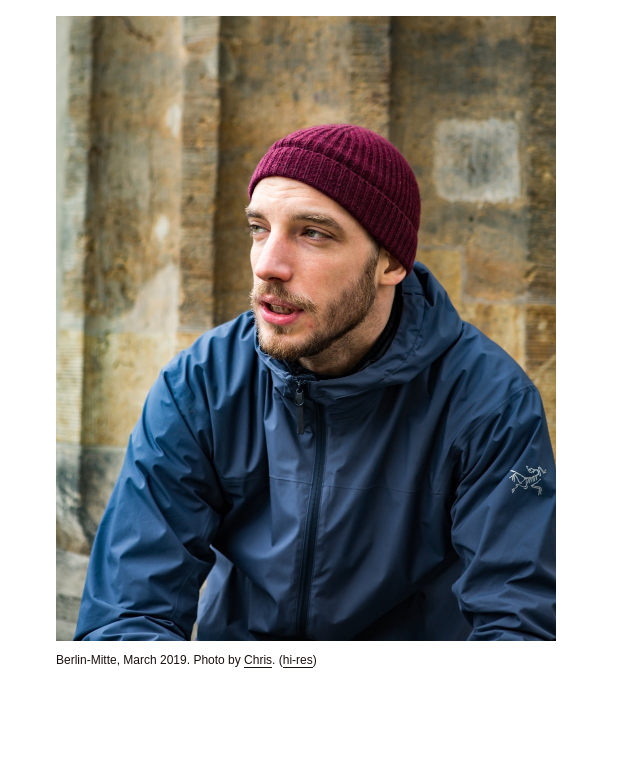
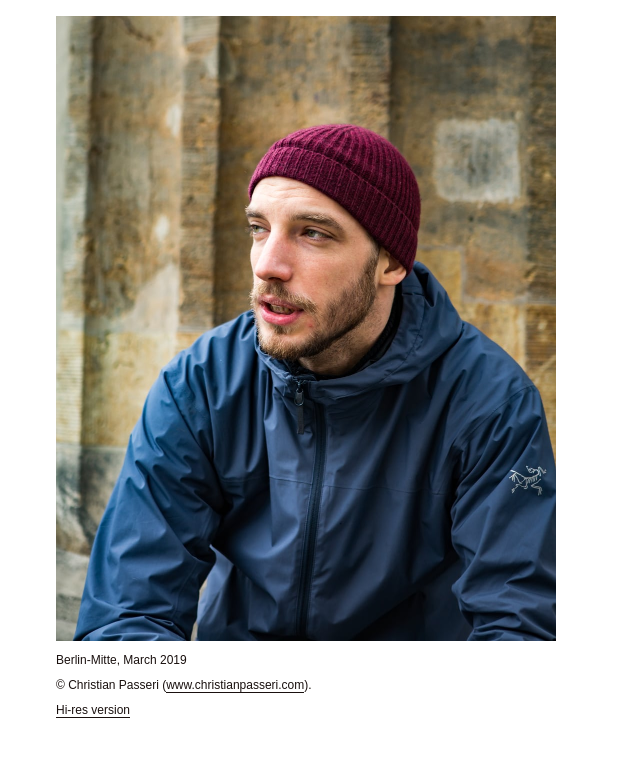
Before and after one commit to mrzool/mrzool.github.io, a Jekyll site: the page built from portrait.html, in a window 1280 px wide. Shown: the top 757 px of the page, without its empty margins (0-640 px from the left). Built offline with Jekyll 4.4.1, drawn with Linux system fonts in a browser that asks for light colours.

Commit message:
Proper photo credit

```diff
--- a/portrait.html
+++ b/portrait.html
@@ -6,7 +6,9 @@ layout: default
   <figure style="max-width: 500px">
     <img src="/assets/imgs/mattia-tezzele-2019-web.jpg" alt="Mattia Tezzele / Photo © Chris Passeri">
     <figcaption class="h6">
-      Berlin-Mitte, March 2019. Photo by <a href="https://www.instagram.com/chrissparrows/" title="Chris Passeri's Instagram">Chris</a>. (<a href="/assets/imgs/mattia-tezzele-2019.jpg">hi-res</a>)
+      Berlin-Mitte, March 2019 <br>
+      &copy; Christian Passeri (<a href="http://www.christianpasseri.com" title="Christian Passeri's Homepage">www.christianpasseri.com</a>). <br>
+     <a href="/assets/imgs/mattia-tezzele-2019.jpg">Hi-res version</a>
     </figcaption>
   </figure>
 </main>
```
